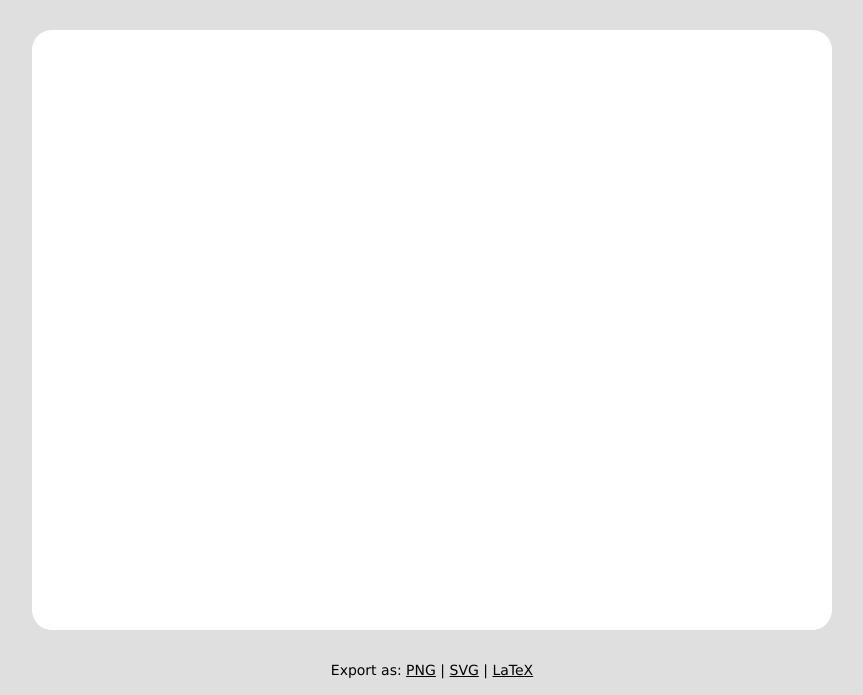
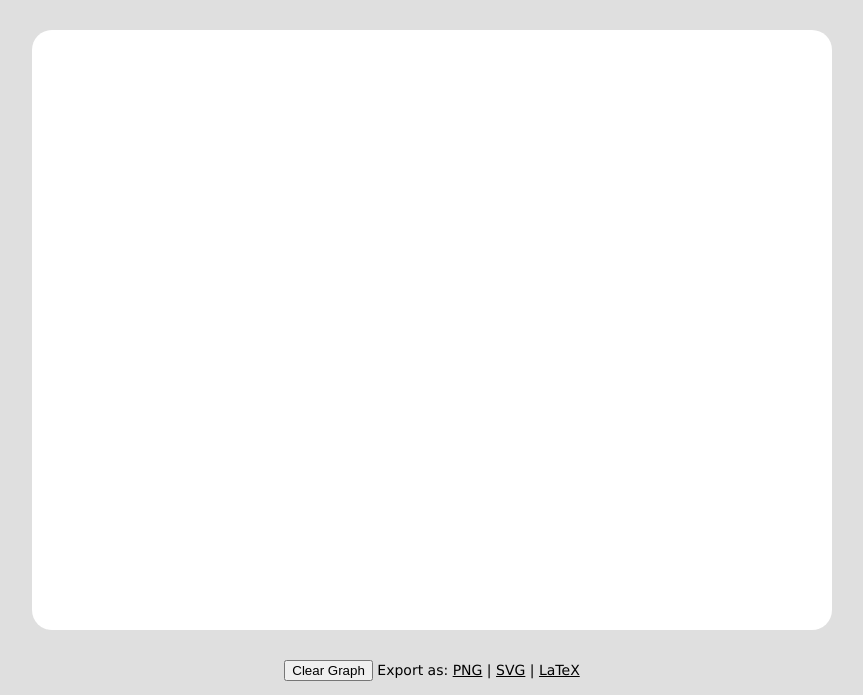
Before and after one commit to evanw/fsm, a plain HTML site: page www/index.html in a window 1280 px wide. Shown: the part 105-800 px from the top of the page, without its empty margins (208-1071 px from the left). Drawn offline with Linux system fonts and the light colour scheme; files whose address does not match are found by name.

Commit message:
Clear graph functionality added

```diff
--- a/src/main/fsm.js
+++ b/src/main/fsm.js
@@ -397,3 +397,11 @@ function saveAsLaTeX() {
 	var texData = exporter.toLaTeX();
 	output(texData);
 }
+
+function clearCanvas(){
+	nodes = [];
+	links = [];
+	localStorage.removeItem('fsm');
+	var context = canvas.getContext('2d')
+	context.clearRect(0, 0, canvas.width, canvas.height);
+}
--- a/www/index.html
+++ b/www/index.html
@@ -102,7 +102,9 @@ if (typeof btoa == 'undefined') {
 		<span class="error">Your browser does not support<br>the HTML5 &lt;canvas&gt; element</span>
 	</canvas>
 	<div>
-		<p class="center">Export as: <a href="javascript:saveAsPNG()">PNG</a> | <a href="javascript:saveAsSVG()">SVG</a> | <a href="javascript:saveAsLaTeX()">LaTeX</a></p>
+		<div class="center">
+			<button type="button" onclick="javascript:clearCanvas()">Clear Graph</button>	Export as: <a href="javascript:saveAsPNG()">PNG</a> | <a href="javascript:saveAsSVG()">SVG</a> | <a href="javascript:saveAsLaTeX()">LaTeX</a>
+		</div>
 		<textarea id="output"></textarea>
 		<p>The big white box above is the FSM designer.&nbsp; Here's how to use it:</p>
 		<ul>
```
